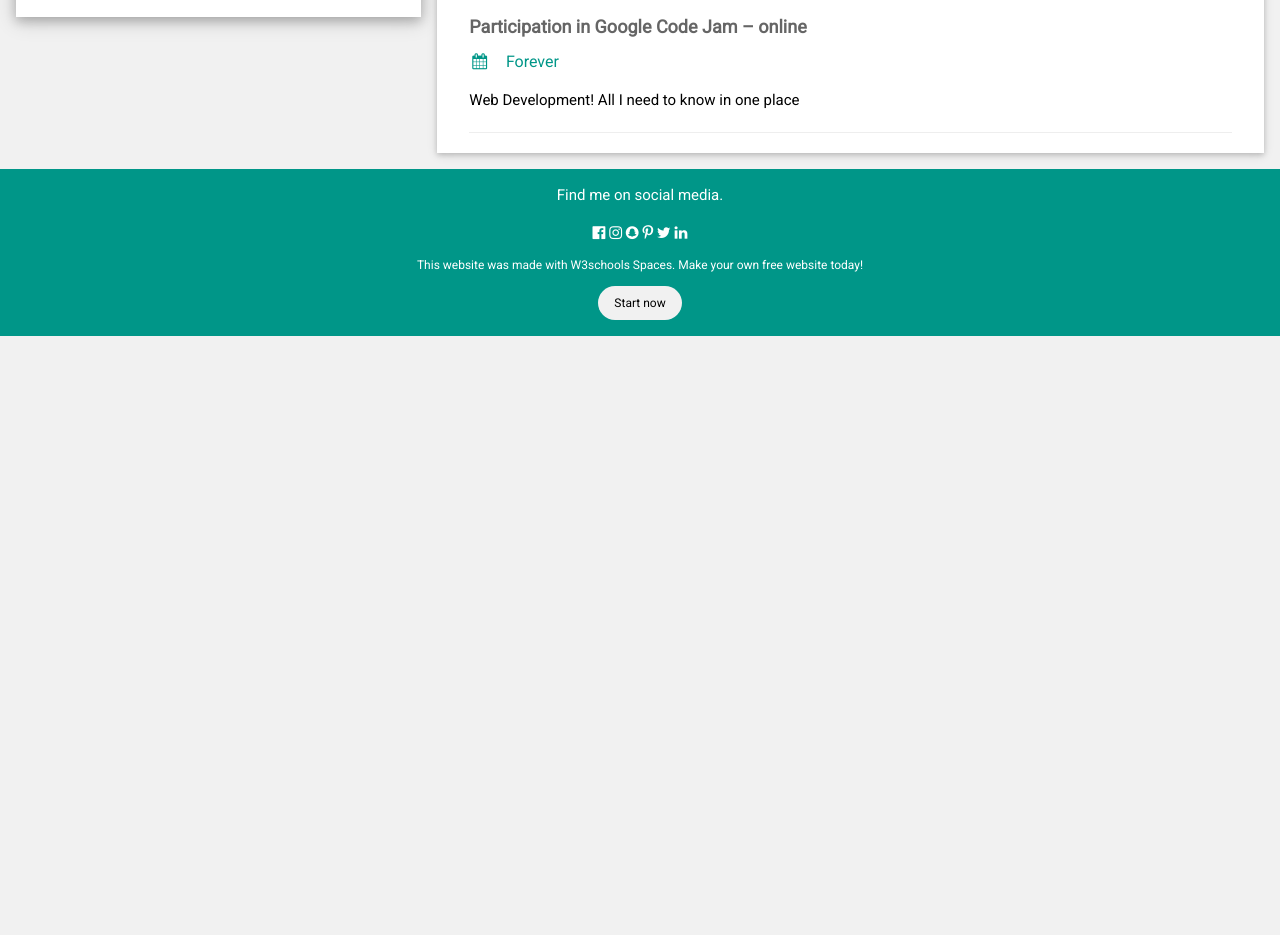
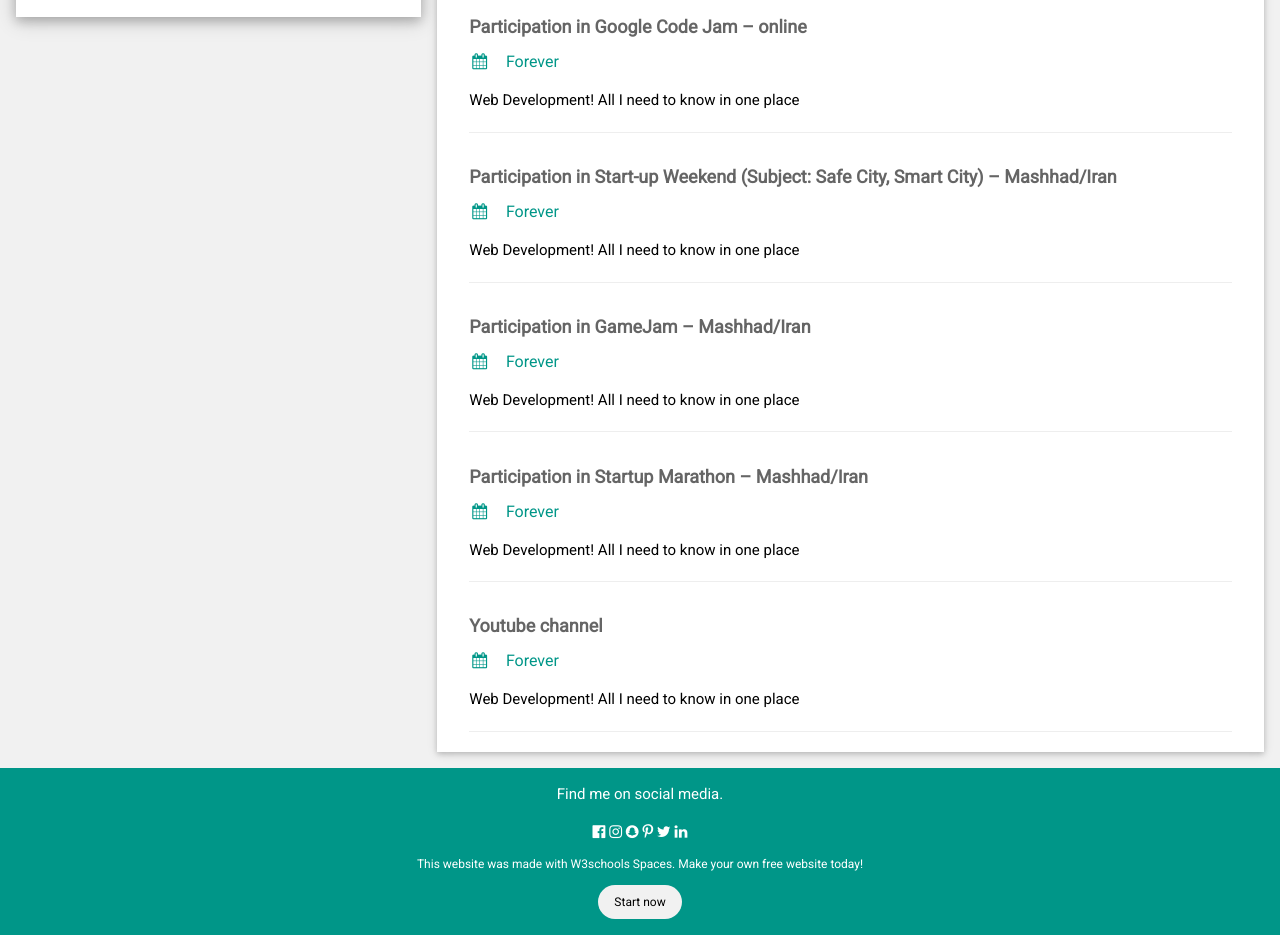
Before and after one commit to ShahrzadPourmand/ShahrzadPourmand.github.io, a plain HTML site: page index.html in a window 1280 px wide. Shown: the part 1169-2104 px from the top of the page. Before the commit the page ends 1505 px from the top, so only its background shows below. Drawn offline with nearby package versions, Linux system fonts and the light colour scheme.

Commit message:
Update index.html

```diff
--- a/index.html
+++ b/index.html
@@ -130,6 +130,30 @@
           <p>Web Development! All I need to know in one place</p>
           <hr>
         </div>
+        <div class="w3-container">
+          <h5 class="w3-opacity"><b>Participation in Start-up Weekend (Subject: Safe City, Smart City) – Mashhad/Iran</b></h5>
+          <h6 class="w3-text-teal"><i class="fa fa-calendar fa-fw w3-margin-right"></i>Forever</h6>
+          <p>Web Development! All I need to know in one place</p>
+          <hr>
+        </div>
+        <div class="w3-container">
+          <h5 class="w3-opacity"><b>Participation in GameJam – Mashhad/Iran</b></h5>
+          <h6 class="w3-text-teal"><i class="fa fa-calendar fa-fw w3-margin-right"></i>Forever</h6>
+          <p>Web Development! All I need to know in one place</p>
+          <hr>
+        </div>
+        <div class="w3-container">
+          <h5 class="w3-opacity"><b>Participation in Startup Marathon – Mashhad/Iran</b></h5>
+          <h6 class="w3-text-teal"><i class="fa fa-calendar fa-fw w3-margin-right"></i>Forever</h6>
+          <p>Web Development! All I need to know in one place</p>
+          <hr>
+        </div>
+        <div class="w3-container">
+          <h5 class="w3-opacity"><b>Youtube channel</b></h5>
+          <h6 class="w3-text-teal"><i class="fa fa-calendar fa-fw w3-margin-right"></i>Forever</h6>
+          <p>Web Development! All I need to know in one place</p>
+          <hr>
+        </div>
       </div>
 
     <!-- End Right Column -->
```
